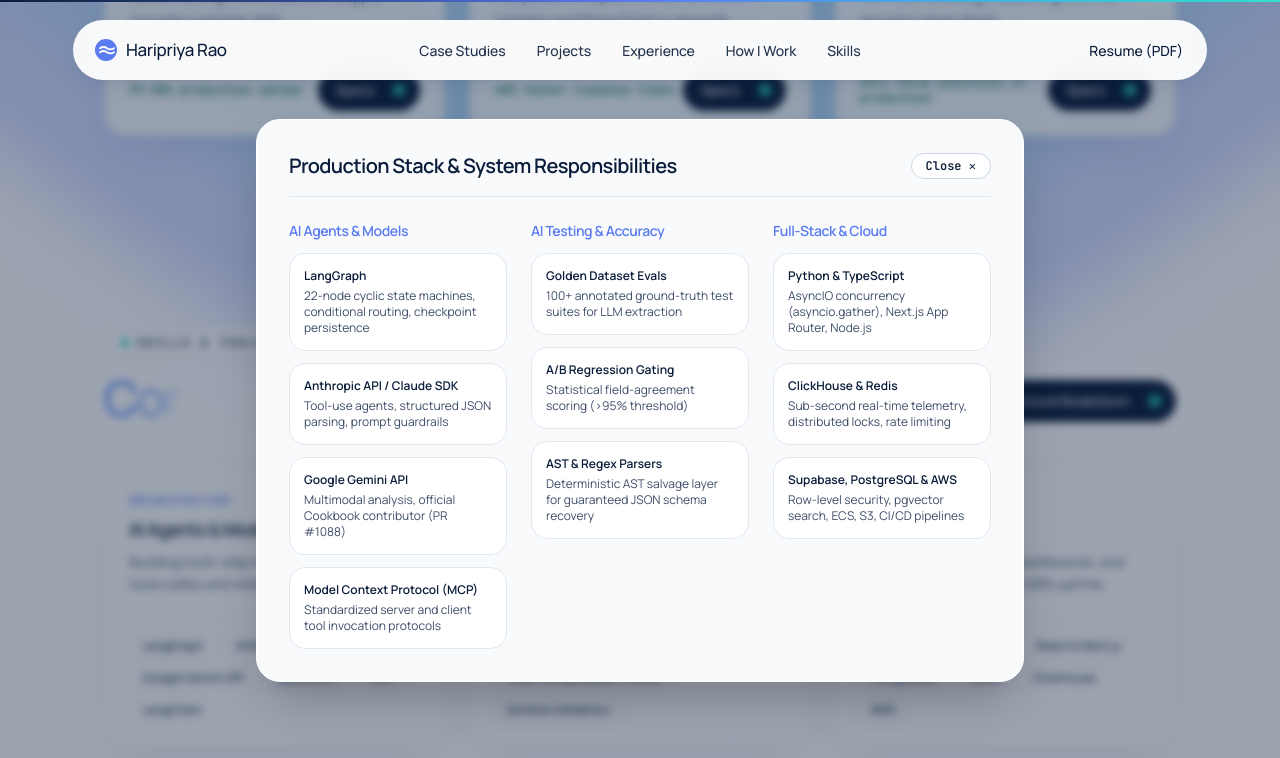
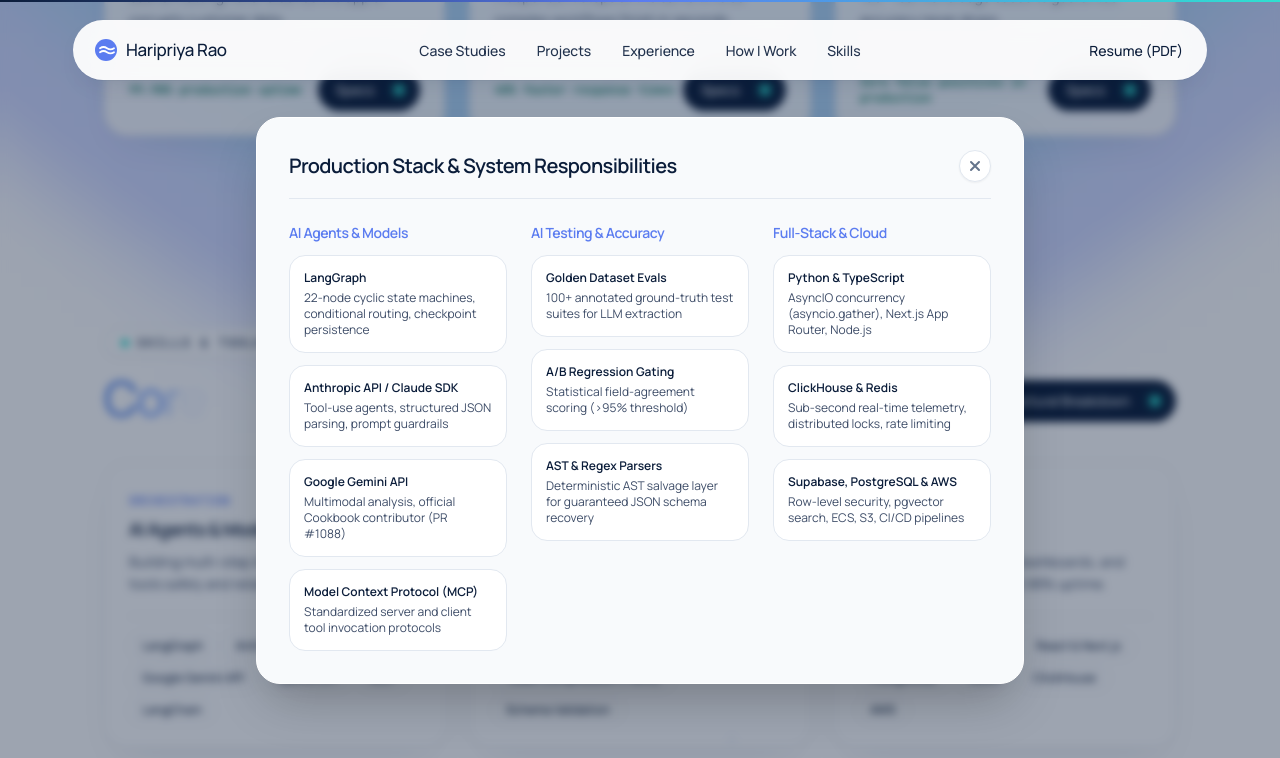
Before and after one commit to haripriyarao26/portfolio, a Next.js app: page / in a window 1280 px wide. Both pictures are taken after a click on the button "Full Architectural Breakdown". Shown: the part 6710-7468 px from the top of the page. Built offline with nearby package versions, Linux system fonts and the light colour scheme.

Commit message:
fix(ui): replace text close buttons with clean circular icon buttons and refine collaboration copy

```diff
--- a/app/page.tsx
+++ b/app/page.tsx
@@ -320,9 +320,12 @@ export default function Home() {
                     <button
                       type="button"
                       onClick={() => setStackDrawerOpen(false)}
-                      className="mono-accent rounded-full border border-slate-300 bg-white px-3.5 py-1 text-xs font-semibold text-[#0b1d3a] hover:bg-slate-100"
+                      aria-label="Close"
+                      className="shrink-0 flex items-center justify-center w-8 h-8 rounded-full border border-slate-200 bg-white text-slate-500 hover:text-[#0b1d3a] hover:bg-slate-100 hover:border-slate-300 transition-all shadow-sm"
                     >
-                      Close ✕
+                      <svg className="w-4 h-4" viewBox="0 0 16 16" fill="none" stroke="currentColor" strokeWidth="2" strokeLinecap="round">
+                        <path d="M4 4l8 8M12 4l-8 8" />
+                      </svg>
                     </button>
                   </div>
 
@@ -398,11 +401,11 @@ export default function Home() {
                   </p>
                 </div>
 
-                <p className="text-[clamp(14px,1.1vw,16px)] leading-[1.45] text-white/55 max-w-md">
-                  <strong className="text-white font-medium">
+                <p className="text-[clamp(14px,1.1vw,16px)] leading-[1.6] text-white/70 max-w-lg">
+                  <strong className="text-white font-medium block mb-1">
                     Cut cloud costs 96%. Review 2x faster. Stop firefighting hallucinations.
-                  </strong>{' '}
-                  Haripriya takes multi-agent orchestration, evaluation harnesses, and full-stack AI products from zero to 99.98% production uptime.
+                  </strong>
+                  I partner with product, risk, and engineering teams to turn generative models into resilient production systems — scaling multi-agent orchestration and deterministic evaluation harnesses to 99.98% uptime.
                 </p>
               </div>
 
--- a/components/CaseStudiesSection.tsx
+++ b/components/CaseStudiesSection.tsx
@@ -194,9 +194,12 @@ export default function CaseStudiesSection() {
                 <button
                   type="button"
                   onClick={() => setOpenDrawer(null)}
-                  className="mono-accent shrink-0 rounded-full border border-slate-300 bg-white px-3.5 py-1.5 text-xs font-semibold text-[#0b1d3a] hover:bg-slate-100"
+                  aria-label="Close"
+                  className="shrink-0 flex items-center justify-center w-8 h-8 rounded-full border border-slate-200 bg-white text-slate-500 hover:text-[#0b1d3a] hover:bg-slate-100 hover:border-slate-300 transition-all shadow-sm"
                 >
-                  Close ✕
+                  <svg className="w-4 h-4" viewBox="0 0 16 16" fill="none" stroke="currentColor" strokeWidth="2" strokeLinecap="round">
+                    <path d="M4 4l8 8M12 4l-8 8" />
+                  </svg>
                 </button>
               </div>
 
--- a/components/EngineeringNotes.tsx
+++ b/components/EngineeringNotes.tsx
@@ -184,9 +184,12 @@ export default function EngineeringNotes() {
                 <button
                   type="button"
                   onClick={() => setSelectedNote(null)}
-                  className="mono-accent rounded-full border border-slate-300 bg-white px-3.5 py-1 text-xs font-semibold text-[#0b1d3a] hover:bg-slate-100"
+                  aria-label="Close"
+                  className="shrink-0 flex items-center justify-center w-8 h-8 rounded-full border border-slate-200 bg-white text-slate-500 hover:text-[#0b1d3a] hover:bg-slate-100 hover:border-slate-300 transition-all shadow-sm"
                 >
-                  Close ✕
+                  <svg className="w-4 h-4" viewBox="0 0 16 16" fill="none" stroke="currentColor" strokeWidth="2" strokeLinecap="round">
+                    <path d="M4 4l8 8M12 4l-8 8" />
+                  </svg>
                 </button>
               </div>
 
--- a/components/StoryProjectGrid.tsx
+++ b/components/StoryProjectGrid.tsx
@@ -261,9 +261,12 @@ export default function StoryProjectGrid({ projects }: StoryProjectGridProps) {
                 <button
                   type="button"
                   onClick={() => setDrawerProject(null)}
-                  className="mono-accent rounded-full border border-slate-300 bg-white px-3.5 py-1 text-xs font-semibold text-[#0b1d3a] hover:bg-slate-100"
+                  aria-label="Close"
+                  className="shrink-0 flex items-center justify-center w-8 h-8 rounded-full border border-slate-200 bg-white text-slate-500 hover:text-[#0b1d3a] hover:bg-slate-100 hover:border-slate-300 transition-all shadow-sm"
                 >
-                  Close ✕
+                  <svg className="w-4 h-4" viewBox="0 0 16 16" fill="none" stroke="currentColor" strokeWidth="2" strokeLinecap="round">
+                    <path d="M4 4l8 8M12 4l-8 8" />
+                  </svg>
                 </button>
               </div>
 
```
